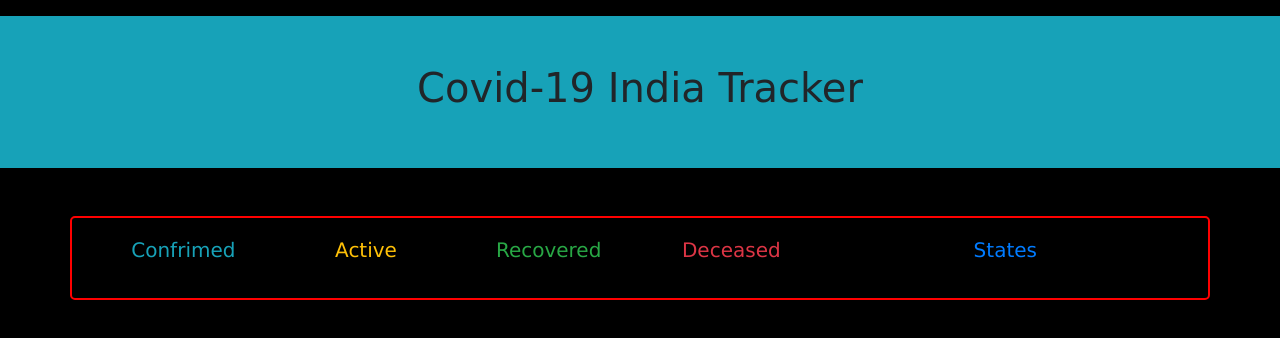
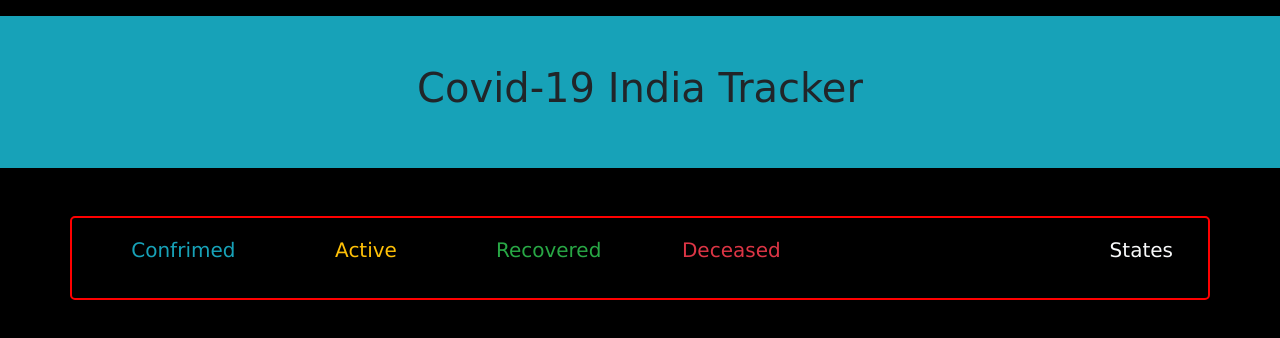
Before and after one commit to vivekkaranwal/coronavirustracker, a plain HTML site: page index.html in a window 1280 px wide. Drawn offline with nearby package versions, Linux system fonts and the light colour scheme; no server answers.

Commit message:
somechanges

```diff
--- a/index.html
+++ b/index.html
@@ -29,7 +29,7 @@
                 <h5>Deceased</h5>
                  <p id="death" ></p>
             </div>
-            <div class="col-4 text-primary confrimedcase " id="SateCase">
+            <div class="col-4 text-light text-right " id="SateCase">
                 <h5>States</h5>
                  <p id="death" ></p>
             </div>
```
